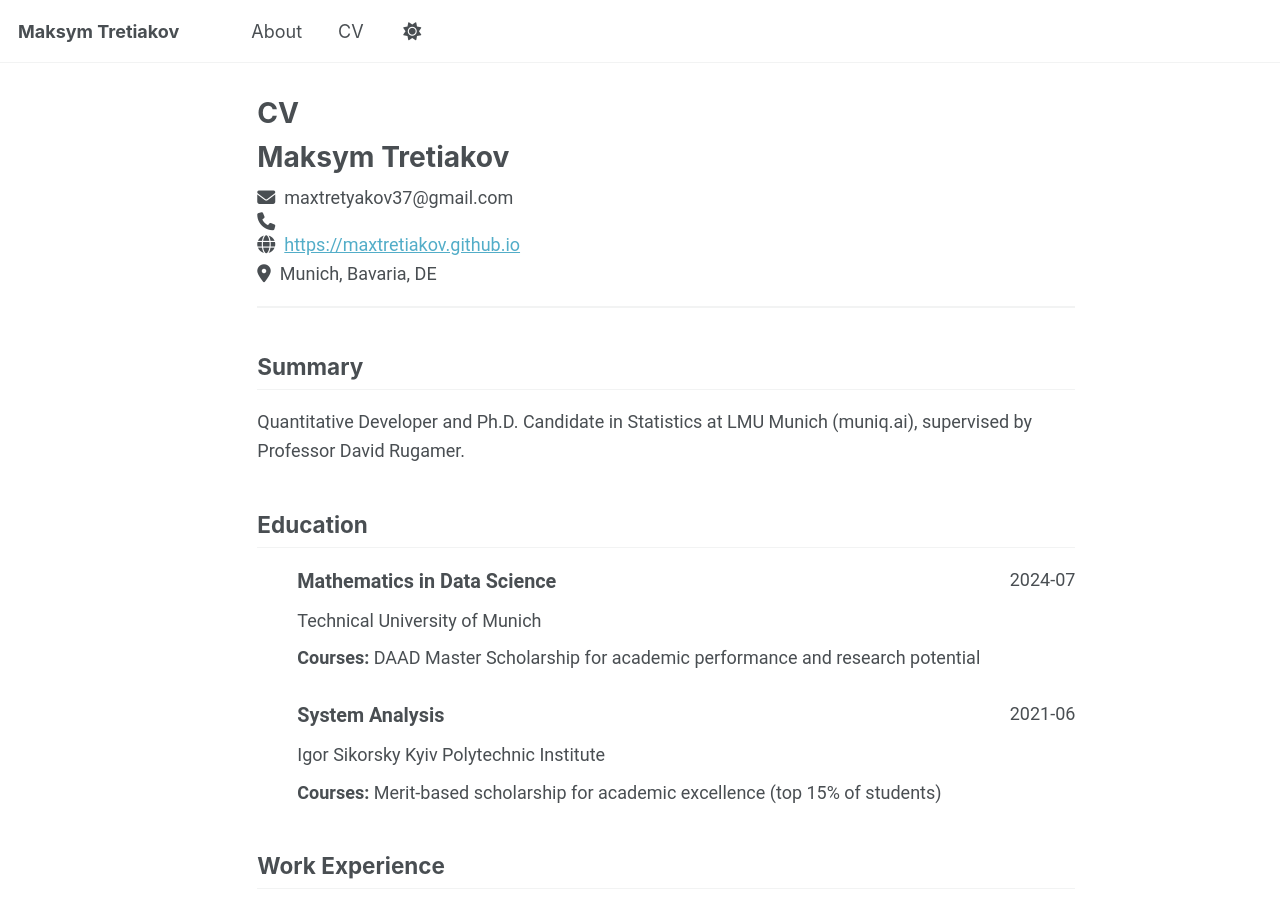
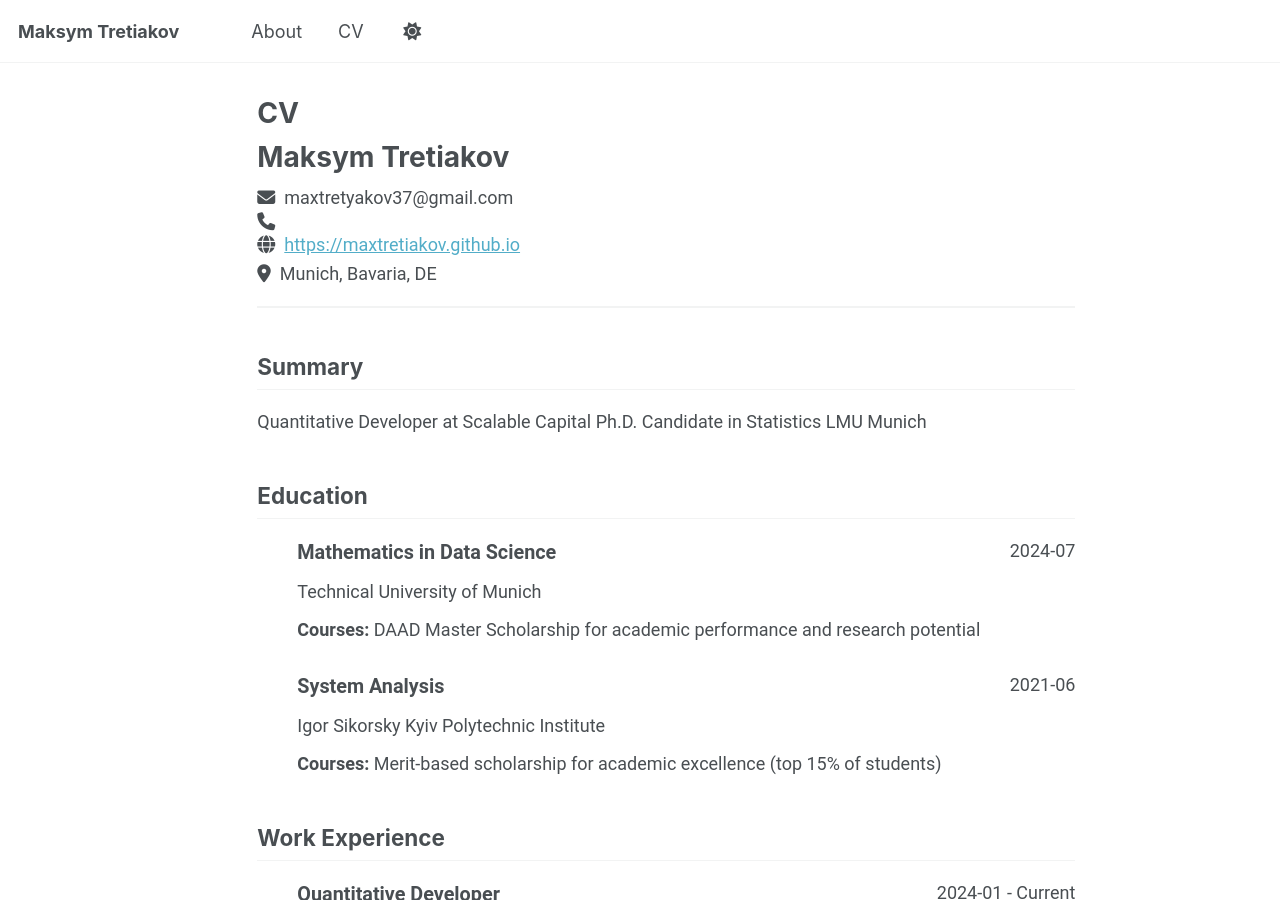
Before and after one commit to maxtretiakov/maxtretiakov.github.io, a Jekyll site: the page built from _pages/cv-json.md, in a window 1280 px wide and 900 px high. Built offline with Jekyll 4.4.1, drawn with Linux system fonts in a browser that asks for light colours; a script bundle is joined from its source files by our own code; library files that are not in the unit come from our copies; some of the changed text lies outside the part shown.

Commit message:
Adjusting

```diff
--- a/_data/cv.json
+++ b/_data/cv.json
@@ -4,7 +4,7 @@
     "email": "maxtretyakov37@gmail.com",
     "phone": "",
     "website": "https://maxtretiakov.github.io",
-    "summary": "Quantitative Developer and Ph.D. Candidate in Statistics at LMU Munich (muniq.ai), supervised by Professor David Rugamer.",
+    "summary": "Quantitative Developer at Scalable Capital \n Ph.D. Candidate in Statistics LMU Munich",
     "location": {
       "address": "",
       "postalCode": "",
--- a/_includes/footer.html
+++ b/_includes/footer.html
@@ -20,6 +20,6 @@
 {% endif %}
 
 <div class="page__footer-copyright">
-  &copy; {{ site.time | date: '%Y' }} {{ site.name | default: site.title }}, {{ site.data.ui-text[site.locale].powered_by | default: "Powered by" }} <a href="https://jekyllrb.com" rel="nofollow">Jekyll</a> &amp; <a href="https://github.com/academicpages/academicpages.github.io">AcademicPages</a>, a fork of <a href="https://mademistakes.com/work/minimal-mistakes-jekyll-theme/" rel="nofollow">Minimal Mistakes</a>.<br />
+  &copy; {{ site.time | date: '%Y' }} {{ site.name | default: site.title }}.<br />
   Site last updated {{ "now" | date: '%Y-%m-%d' }}
 </div>
```
Also changed, not shown: _pages/cv.md (+0 -5 lines).
